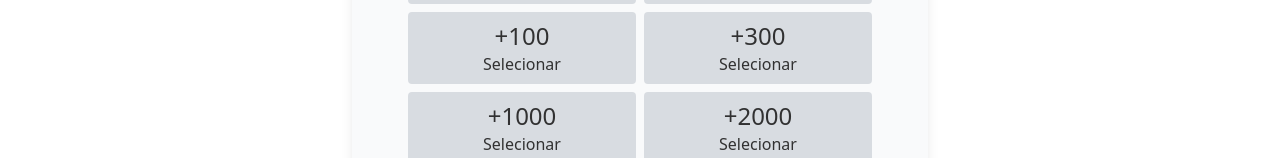
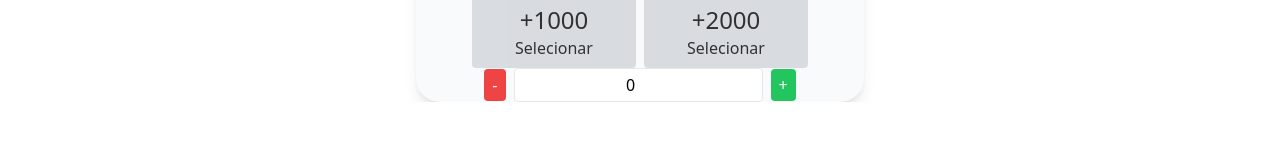
Before and after one commit to cJadsonSantos/rifa, a Vue app: page / in a window 1280 px wide. Shown: the part 774-932 px from the top of the page. After the commit the page ends 876 px from the top, so only its background shows below. Built offline with nearby package versions, Linux system fonts and the light colour scheme.

Commit message:
feature(CardPremiacao.ts): change position of CountCotas components in template

```diff
--- a/src/components/CardPremiacao.vue
+++ b/src/components/CardPremiacao.vue
@@ -34,11 +34,9 @@ const { cotas, toggleSelected } = useCotas()
       <div class="grid grid-cols-2 gap-2 mx-14">
         <Cotas v-for="item in cotas" :key="item.value" :message="item.message" :value="item.value"
                :selected="item.selected" @click="toggleSelected(item)" />
-
-        <CountCotas />
       </div>
 
-
+      <CountCotas />
     </div>
   </div>
 </template>
```
